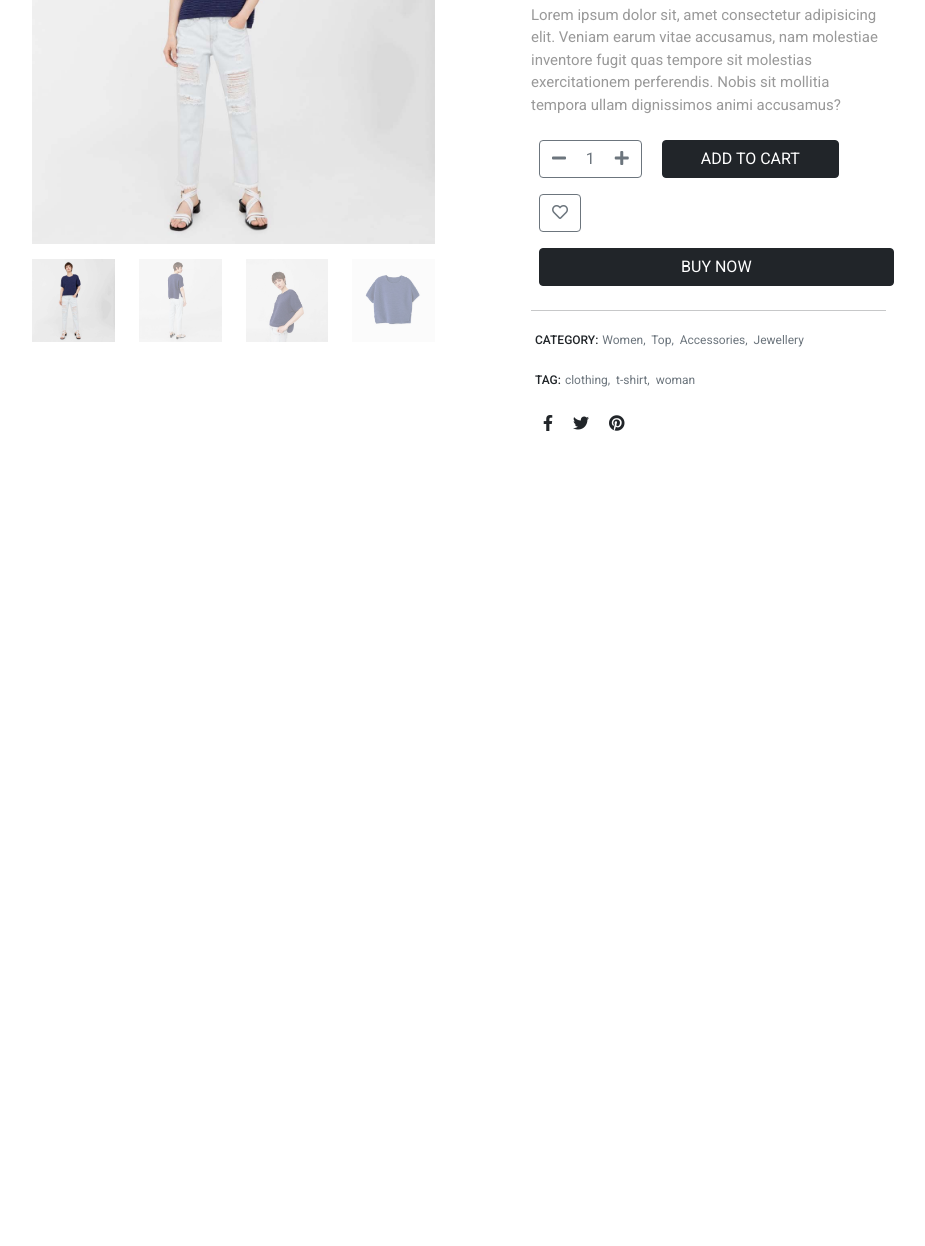
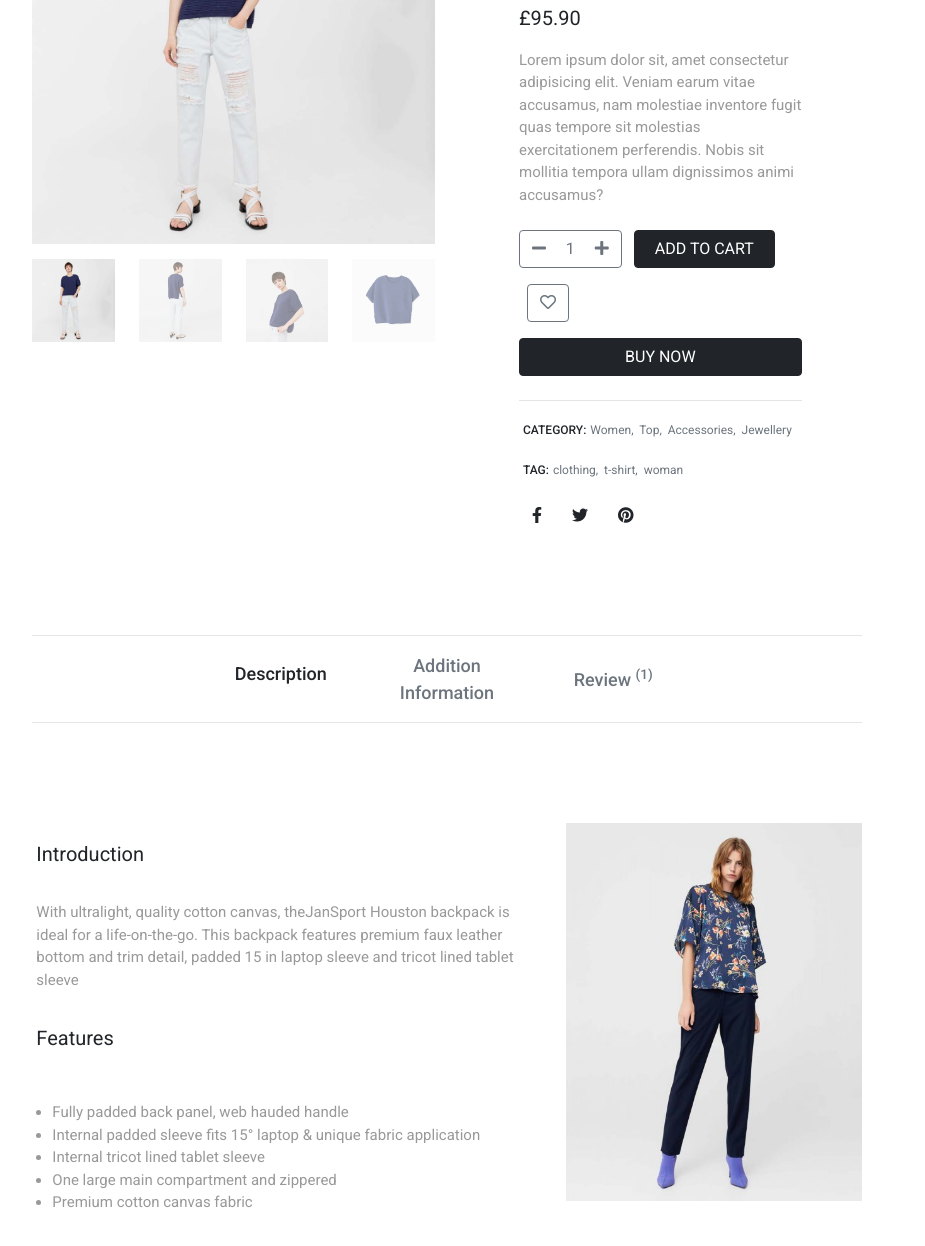
Before and after one commit to yunhsiaho/project-supro-end, a website: page product.html in a window 1280 px wide. Shown: the part 315-1561 px from the top of the page, without its empty margins (193-1118 px from the left). Before the commit the page ends 800 px from the top, so only its background shows below. Drawn offline with nearby package versions, Linux system fonts and the light colour scheme.

Commit message:
il reste les 4 photos

```diff
--- a/product.html
+++ b/product.html
@@ -125,10 +125,10 @@
                         </div>
                     </div>
                 </div>
-                <div class="col-lg-4 gray">
+                <div class="col-lg-4 px-5 ">
                     <div class="container-fluid">
                         <div class="row">
-                            <div class="flex-column mx-5">
+                            <div class="flex-column ">
                                 <div>
                                     <img src="img_product/4star.png" height="10px"/>
                                     <span class="text-secondary mx-2 tags">1 Review</div>
@@ -147,7 +147,7 @@
                                 <div class="buttons ">
                                     <div class="col-lg-12" id="add to cart part">
                                         <span class="numbers">
-                                            <button type="button" class="btn btn-outline-secondary m-2"><i class="fas fa-minus"></i>&nbsp;&nbsp;&nbsp;&nbsp;&nbsp;1&nbsp;&nbsp;&nbsp;&nbsp;&nbsp;<i class="fas fa-plus"></i></button>
+                                            <button type="button" class="btn btn-outline-secondary mr-2"><i class="fas fa-minus"></i>&nbsp;&nbsp;&nbsp;&nbsp;&nbsp;1&nbsp;&nbsp;&nbsp;&nbsp;&nbsp;<i class="fas fa-plus"></i></button>
                                         </span>
                                         <span class="add_to_cart">
                                             <button type="button" class="btn btn-dark w-50 m-2">ADD TO CART</button>
@@ -157,8 +157,8 @@
                                         </span>
                                         </div>
                                         <div class="buy_now">
-                                            <button type="button" class="btn btn-dark w-100 m-2">BUY NOW</button>
-                                            <hr/>
+                                            <button type="button" class="btn btn-dark w-100 mr-2 my-2">BUY NOW</button>
+                                            <hr class="grayline"/>
                                         </div>
                                 </div>
                                 <div class="col-lg-12 m-1 ">
@@ -171,35 +171,77 @@
                                         <span class="text-secondary tags">clothing,&nbsp; t-shirt,&nbsp; woman</span>
                                     </p>
                                 </div>
-                                <div class="col-lg-12 m-1">
+                                <div class="col-lg-12">
                                     <span>
-                                        <i class="fab fa-facebook-f m-2"></i>
+                                        <button type="button" class="btn"><i class="fab fa-facebook-f"></i></button>
                                     </span>
                                     <span>
-                                        <i class="fab fa-twitter m-2"></i>
+                                        <button type="button" class="btn"><i class="fab fa-twitter"></i></button>
                                     </span>
                                     <span>
-                                        <i class="fab fa-pinterest m-2"></i>
+                                        <button type="button" class="btn"><i class="fab fa-pinterest"></i></button>
                                     </span>
                                 </div>
 
                             </div>
                         </div>
                     </div>
+                </div>
+                <div class="col-lg-2"></div>
+        </div>
+    </div>
+</section>
 
+<section>
+    <div class="container-fluid">
+        <div class="row">
+            <div class="col-lg-2"></div>
+            <div class="col-lg-8">
+                <hr class="setting_top grayline"/>
+                <div class="container">
+                    <div class="row h-100 justify-content-center text-center">
+                    <div class="middleline col-lg-2 my-2 mx-3">
+                        Description
+                    </div>
+                    <div class="middleline col-lg-2 my-auto mx-3 text-secondary">
+                        Addition Information
+                    </div>
+                    <div class="middleline col-lg-2 my-auto mx-3 text-secondary">
+                        Review <sup>(1)</sup>
+                    </div>
+                    </div>
+            </div>
+            <hr class="setting_bottom grayline"/>
+            <div class="col-lg-2"></div>
+        </div>
+    </div>
+</section>
 
-
-
-
+<section>
+    <div class="container-fluid">
+        <div class="row">
+            <div class="col-lg-2"></div>
+                <div class="col-lg-5 px-3">
+                    <p class="price py-3">Introduction</p>
+                    <p class="descript">With ultralight, quality cotton canvas, theJanSport Houston backpack is ideal for a life-on-the-go. This backpack features premium faux leather bottom and trim detail, padded 15 in laptop sleeve and tricot lined tablet sleeve</p>
+                    <p class="price py-3">Features</p>
+                        <ul class="descript p-3">
+                            <li>Fully padded back panel, web hauded handle</li>
+                            <li>Internal padded sleeve fits 15° laptop & unique fabric application</li>
+                            <li>Internal tricot lined tablet sleeve</li>
+                            <li>One large main compartment and zippered</li>
+                            <li>Premium cotton canvas fabric</li>
+                        </ul>
                 </div>
-
-            <div class="col-lg-2 purple"></div>
+                <div class="col-lg-3 mr-5">
+                    <img src="img_product/blue_model.jpeg" width="100%">
+                </div>
+            <div class="col-lg-2"></div>
         </div>
     </div>
 </section>
 
 
-
     </main>
 </body>
 </html>
--- a/src_product/scss/_body.scss
+++ b/src_product/scss/_body.scss
@@ -98,3 +98,20 @@
     font-size:12px;
     font-weight:400;
 }
+.middleline{
+    font-size: 18px;
+    font-weight: 500;
+}
+.setting_top{
+    margin-top: 100px;
+}
+.setting_bottom{
+    margin-bottom: 100px;
+}
+.grayline{
+    color: $greyColor;
+}
+
+/*.col-lg-5{
+    border:1px solid black;
+}*/
```
Also changed, not shown: src_product/css/style.css, 1 other file.
